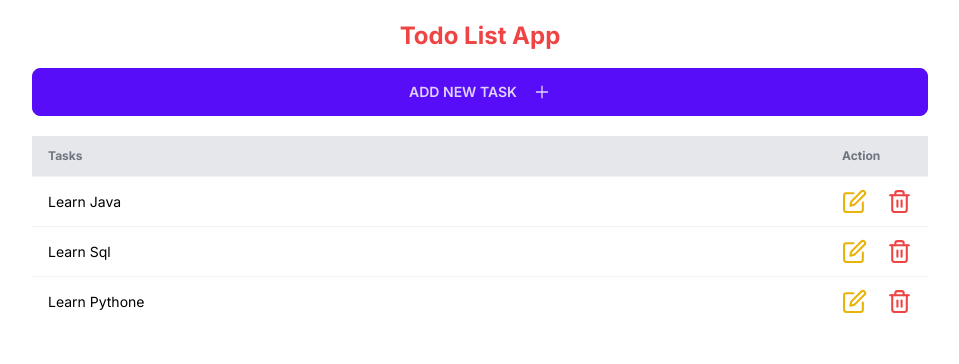
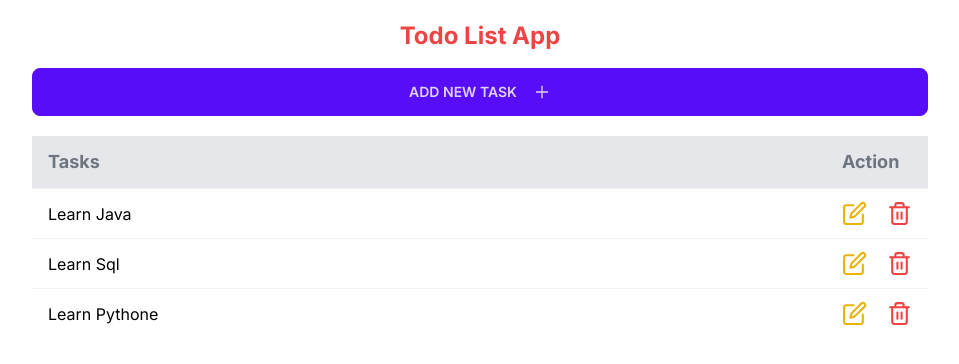
Before and after one commit to NimeshPiyumantha/Simple-To-Do_App, a Next.js app: page / in a window 1280 px wide. Shown: the top 364 px of the page, without its empty margins (160-1119 px from the left). Built offline with nearby package versions, Linux system fonts and the light colour scheme; data requests are answered from the project's data file.

Commit message:
Update Content

```diff
--- a/src/components/TodoList.tsx
+++ b/src/components/TodoList.tsx
@@ -12,14 +12,14 @@ const TodoList: React.FC<TodoListProps> = ({ tasks }) => {
       <table className="table w-full">
         {/* head */}
         <thead>
-          <tr className="bg-gray-200">
+          <tr className="bg-gray-200 text-lg rounded-lg">
             <th>Tasks</th>
             <th>Action</th>
           </tr>
         </thead>
-        <tbody>
+        <tbody className="text-base">
           {tasks.map((task) => (
-            <Task key={task.id} task={task}/>
+            <Task key={task.id} task={task} />
           ))}
         </tbody>
       </table>
```
